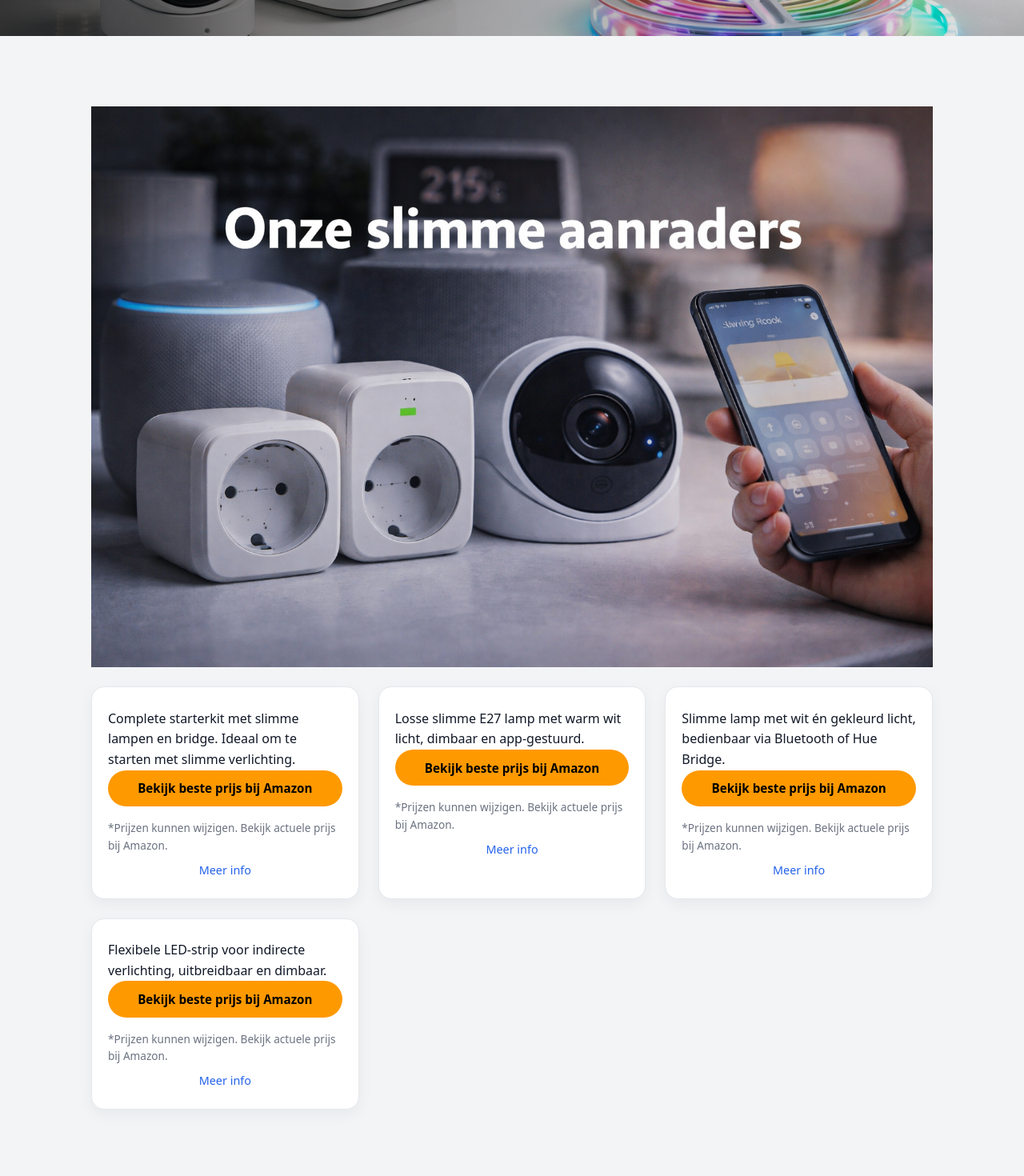
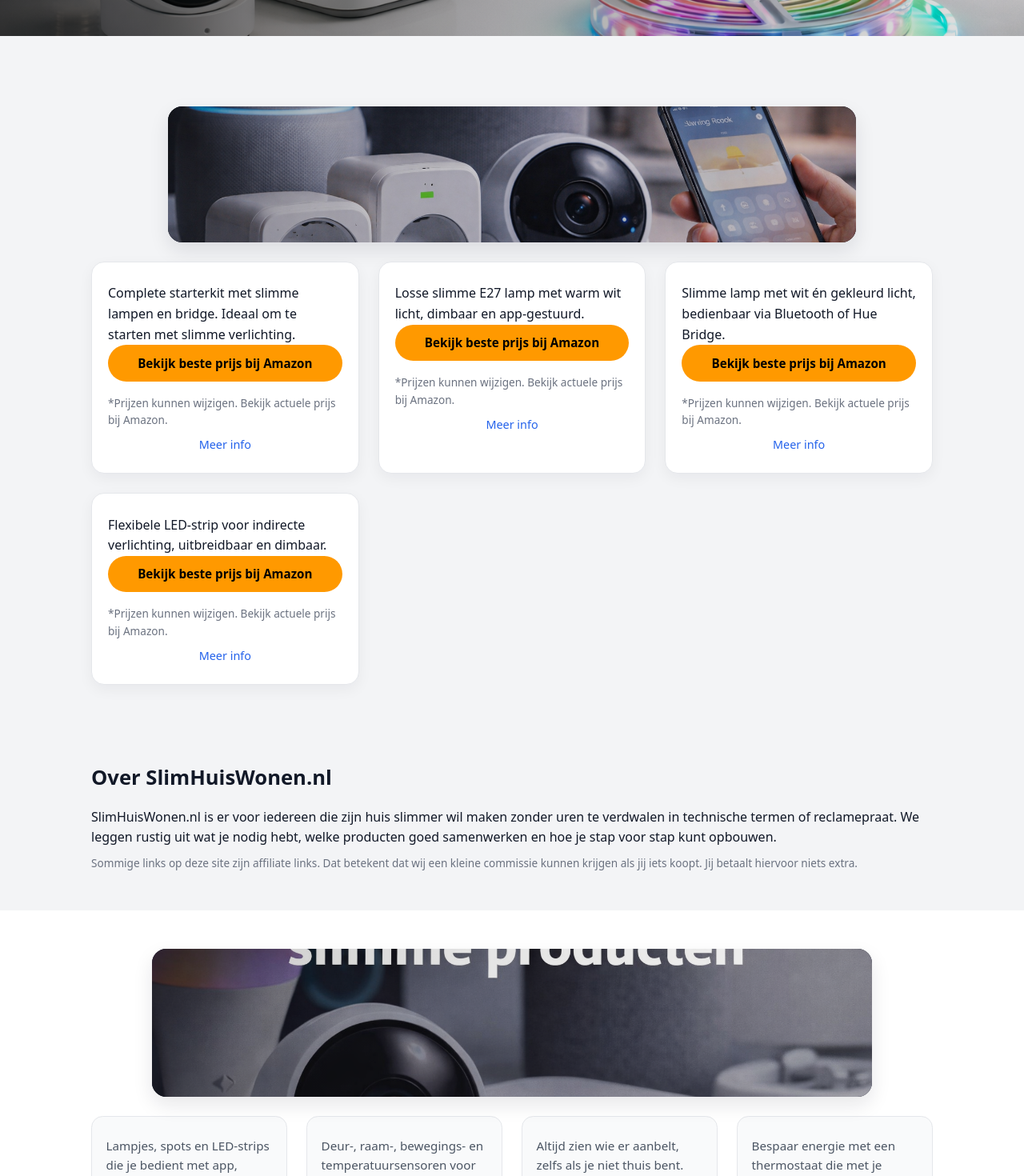
Before and after one commit to hafidgrad/SlimHuisWonen, a Next.js app: page / in a window 1280 px wide. Shown: the part 540-2010 px from the top of the page at 80% size. Built offline with nearby package versions, Linux system fonts and the light colour scheme.

Commit message:
app/globals.css

```diff
--- a/app/globals.css
+++ b/app/globals.css
@@ -729,49 +729,92 @@ html {
   box-shadow: 0 10px 30px rgba(15, 23, 42, 0.12);
 }
 
-/* ✅ Section banners (voor titels zoals Categorieën / Aanraders) */
-.section-banner-wrap {
+/* =========================================================
+   ✅ SECTION BANNERS (Categorieën + Aanraders)
+   ========================================================= */
+
+/* Kleine tekst helper */
+.small {
+  font-size: 0.85rem;
+}
+
+/* --- AANRADERS: compacter --- */
+.aanraders-banner {
   position: relative;
   width: 100%;
-  max-width: 1100px;    /* zelfde als container */
-  height: 180px;        /* bannerhoogte */
-  margin: 0 auto 1.5rem;
+  max-width: 860px;      /* ✅ kleiner */
+  height: 170px;         /* ✅ lager */
+  margin: 0 auto 1.25rem;
   border-radius: 18px;
   overflow: hidden;
-  background: #0b1220;  /* opvulkleur achter de afbeelding */
-  box-shadow: 0 10px 30px rgba(15, 23, 42, 0.12);
+  background: #0b1220;
+  box-shadow: 0 10px 24px rgba(15, 23, 42, 0.10);
 }
 
-/* ✅ Afbeelding: géén crop, tekst blijft zichtbaar */
-.section-banner-img {
+.aanraders-banner img {
   width: 100%;
   height: 100%;
-  object-fit: contain;        /* ✅ belangrijk */
+  object-fit: cover;
   object-position: center;
   display: block;
 }
 
-/* ✅ Subtiele overlay (premium look) */
-.section-banner-overlay {
+.aanraders-banner::after {
+  content: "";
   position: absolute;
   inset: 0;
   background: linear-gradient(
     90deg,
-    rgba(0, 0, 0, 0.20) 0%,
-    rgba(0, 0, 0, 0.10) 45%,
-    rgba(0, 0, 0, 0.05) 100%
+    rgba(0,0,0,0.22) 0%,
+    rgba(0,0,0,0.10) 45%,
+    rgba(0,0,0,0.05) 100%
   );
   pointer-events: none;
 }
 
-/* Mobiel */
+
+/* --- CATEGORIEËN: iets groter dan aanraders, maar niet huge --- */
+.categorie-banner {
+  position: relative;
+  width: 100%;
+  max-width: 900px;      /* ✅ iets groter dan aanraders */
+  height: 185px;         /* ✅ lager */
+  margin: 0 auto 1.25rem;
+  border-radius: 18px;
+  overflow: hidden;
+  background: #0b1220;
+  box-shadow: 0 10px 24px rgba(15, 23, 42, 0.10);
+}
+
+.categorie-banner img {
+  width: 100%;
+  height: 100%;
+  object-fit: cover;
+  object-position: center;
+  display: block;
+}
+
+.categorie-banner::after {
+  content: "";
+  position: absolute;
+  inset: 0;
+  background: linear-gradient(
+    90deg,
+    rgba(0,0,0,0.22) 0%,
+    rgba(0,0,0,0.10) 45%,
+    rgba(0,0,0,0.05) 100%
+  );
+  pointer-events: none;
+}
+
+
+/* --- Mobiel --- */
 @media (max-width: 768px) {
-  .section-banner-wrap {
-    height: 140px;
+  .aanraders-banner,
+  .categorie-banner {
+    max-width: 100%;
+    height: 125px;      /* ✅ veel compacter op mobiel */
     border-radius: 16px;
-    margin-bottom: 1.25rem;
+    margin-bottom: 1.1rem;
   }
 }
- .small {
-  font-size: 0.85rem;
-}
```
